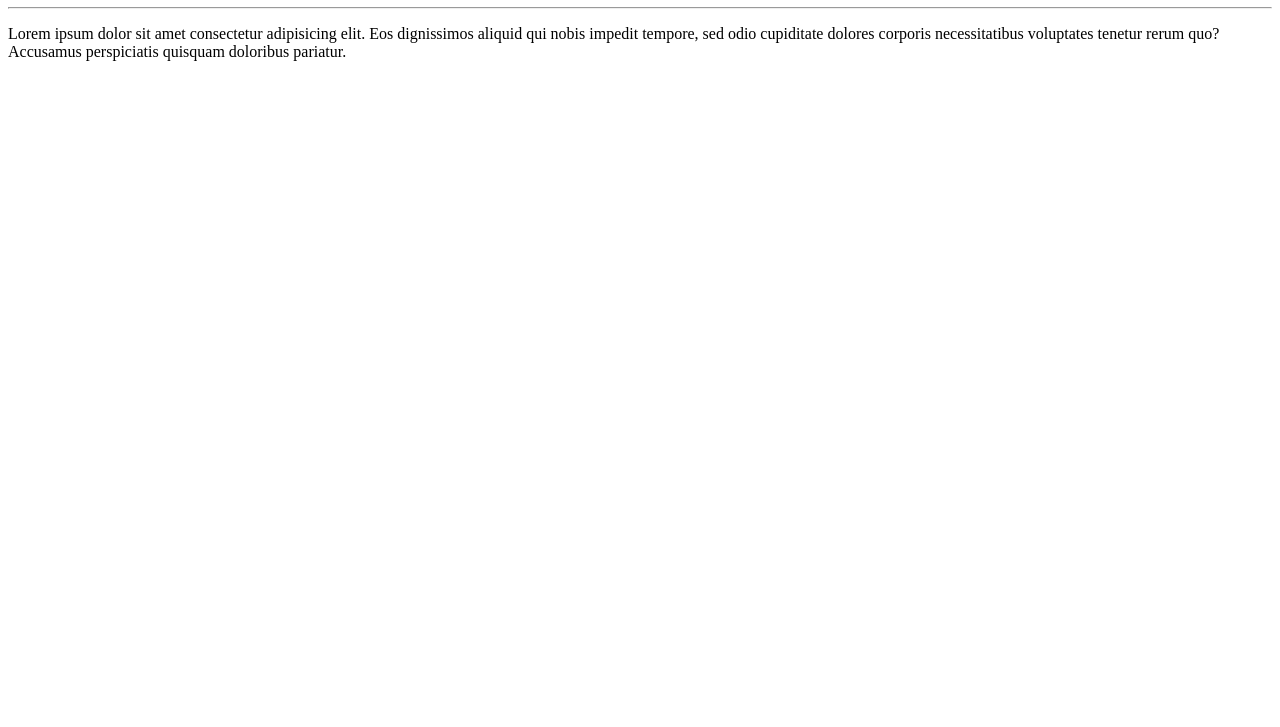
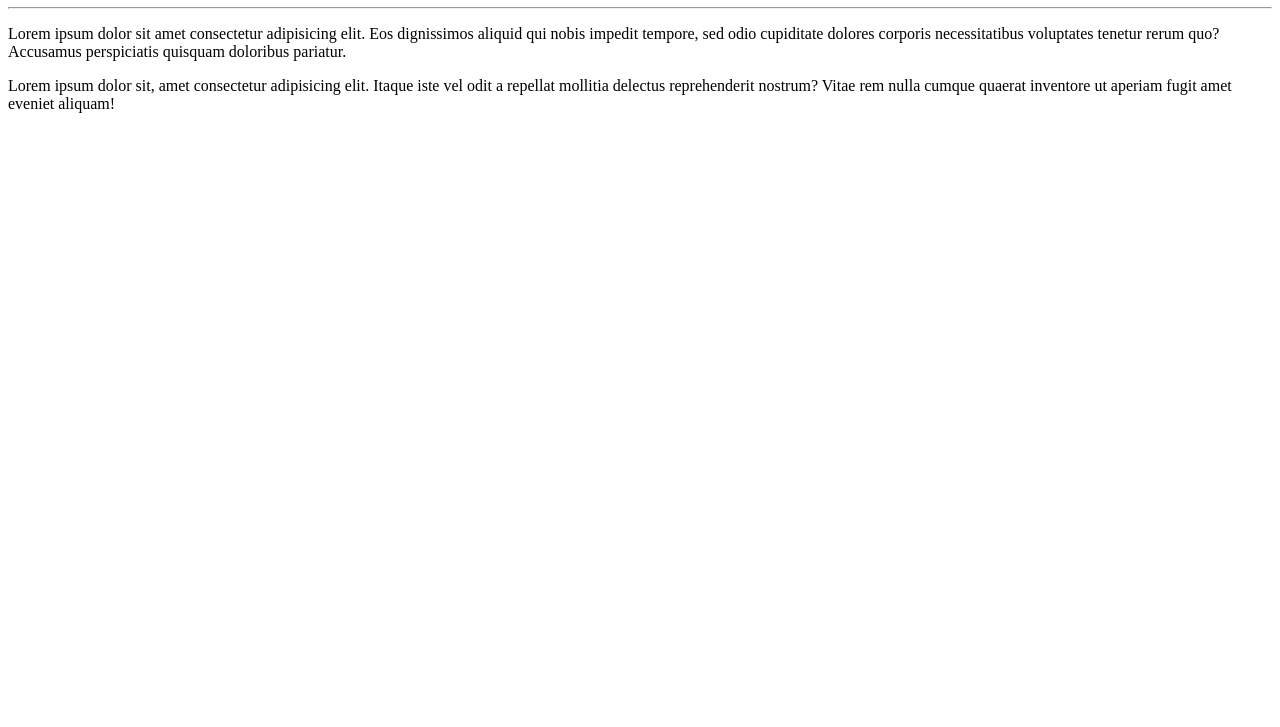
Before and after one commit to Thewhiteinfrench/CeV, a plain HTML site: page site_exemplo/Index.html in a window 1280 px wide. Shown: the part 73-800 px from the top of the page. Drawn offline with Linux system fonts and the light colour scheme.

Commit message:
Mudança realizada nos parágrafos

```diff
--- a/site_exemplo/Index.html
+++ b/site_exemplo/Index.html
@@ -10,5 +10,6 @@
     <h1>Olá, Mundo!</h1>
     <hr>
     <p>Lorem ipsum dolor sit amet consectetur adipisicing elit. Eos dignissimos aliquid qui nobis impedit tempore, sed odio cupiditate dolores corporis necessitatibus voluptates tenetur rerum quo? Accusamus perspiciatis quisquam doloribus pariatur.</p>
+    <p>Lorem ipsum dolor sit, amet consectetur adipisicing elit. Itaque iste vel odit a repellat mollitia delectus reprehenderit nostrum? Vitae rem nulla cumque quaerat inventore ut aperiam fugit amet eveniet aliquam!</p>
 </body>
 </html>
```
